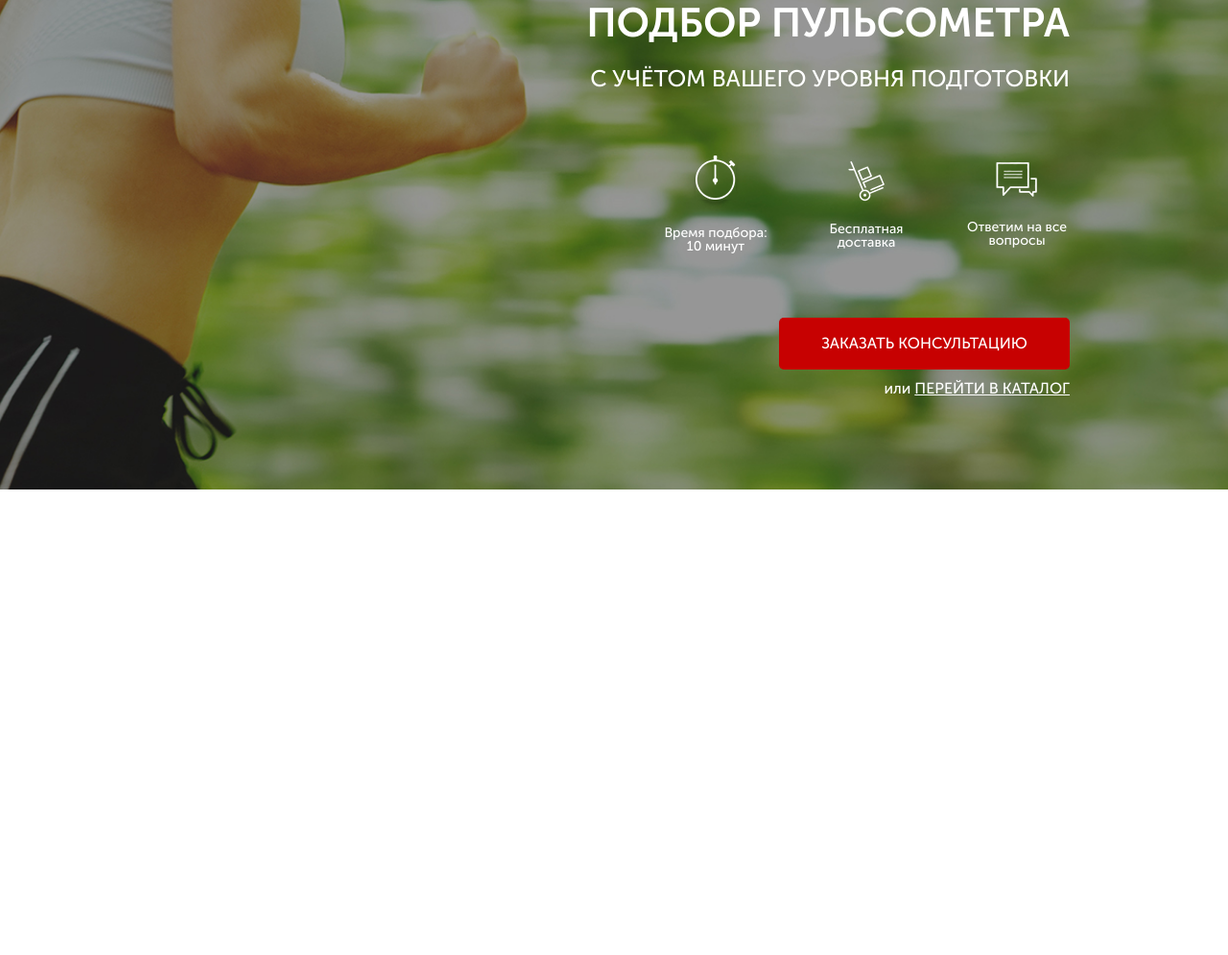
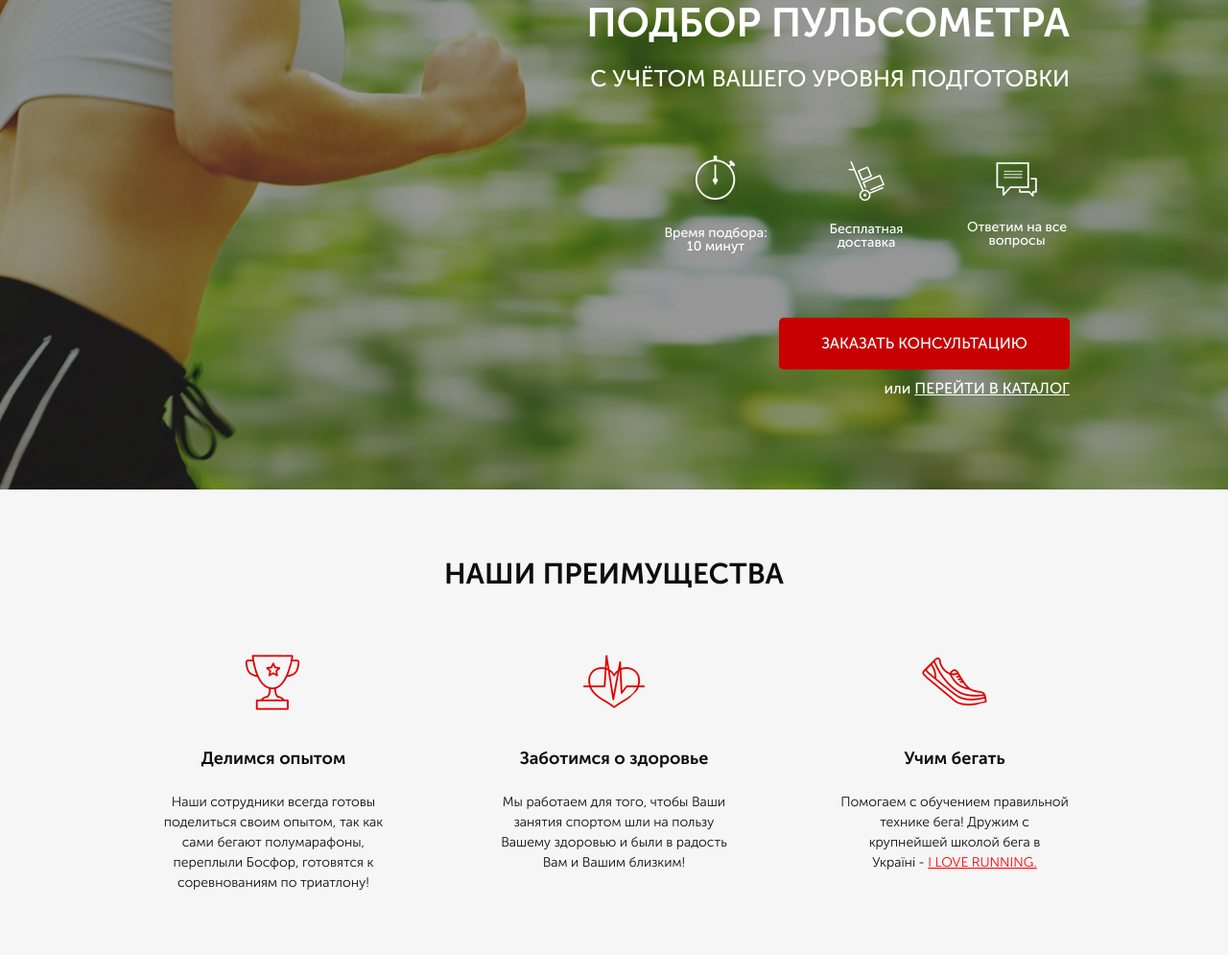
Before and after one commit to YarikKostiuk/RunSmart, a website: page src/index.html in a window 1280 px wide. Shown: the part 167-1162 px from the top of the page at 96% size. Before the commit the page ends 800 px from the top, so only its background shows below. Drawn offline with Linux system fonts and the light colour scheme.

Commit message:
add benefits section

```diff
--- a/src/index.html
+++ b/src/index.html
@@ -54,5 +54,28 @@
 			</div>
 		</div>
 	</div>
+
+	<div class="benefits">
+		<div class="container">
+			<h2 class="benefits__header">НАШИ ПРЕИМУЩЕСТВА</h2>
+			<div class="benefits__wraper">
+				<div class="benefits__item">
+					<img src="icons/cup.png" alt="cup">
+					<div class="benefits_subheader">Делимся опытом</div>
+					<div class="benefits_text">Наши сотрудники всегда готовы поделиться своим опытом, так как сами бегают полумарафоны, переплыли Босфор, готовятся к соревнованиям по триатлону!</div>
+				</div>
+				<div class="benefits__item">
+					<img src="icons/heart.png" alt="heart">
+					<div class="benefits_subheader">Заботимся о здоровье</div>
+					<div class="benefits_text">Мы работаем для того, чтобы Ваши занятия спортом шли на пользу Вашему здоровью и были в радость Вам и Вашим близким!</div>
+				</div>
+				<div class="benefits__item">
+					<img src="icons/shoe.png" alt="shoe">
+					<div class="benefits_subheader">Учим бегать</div>
+					<div class="benefits_text">Помогаем с обучением правильной технике бега! Дружим с крупнейшей школой бега в <br> Україні - <a href="#">I LOVE RUNNING.</a></div>
+				</div>
+			</div>
+		</div>
+	</div>
 </body>
 </html>
--- /dev/null
+++ b/src/sass/_benefits.sass
@@ -0,0 +1,31 @@
+.benefits
+    background-color: #f6f6f6
+    padding: 70px 0 65px 0
+    &__header
+        font-weight: 700
+        font-size: 30px
+        color: #0D0D0D
+        text-align: center
+    &__wraper
+        margin-top: 60px
+        display: flex
+        justify-content: space-between
+    &__item
+        max-width: 240px
+        display: flex
+        flex-direction: column
+        align-items: center
+    &_subheader
+        margin-top: 35px
+        font-weight: 700
+        font-size: 18px
+        line-height: 29px
+        color: #0D0D0D
+    &_text
+        margin-top: 20px
+        font-weight: 300
+        font-size: 14px
+        text-align: center
+        color: #0D0D0D
+        a
+            color: red
--- a/src/sass/style.sass
+++ b/src/sass/style.sass
@@ -6,3 +6,4 @@
   @import "promo"
   @import "header"
   @import "buttons"
+  @import "benefits"
```
Also changed, not shown: src/css/style.min.css.
